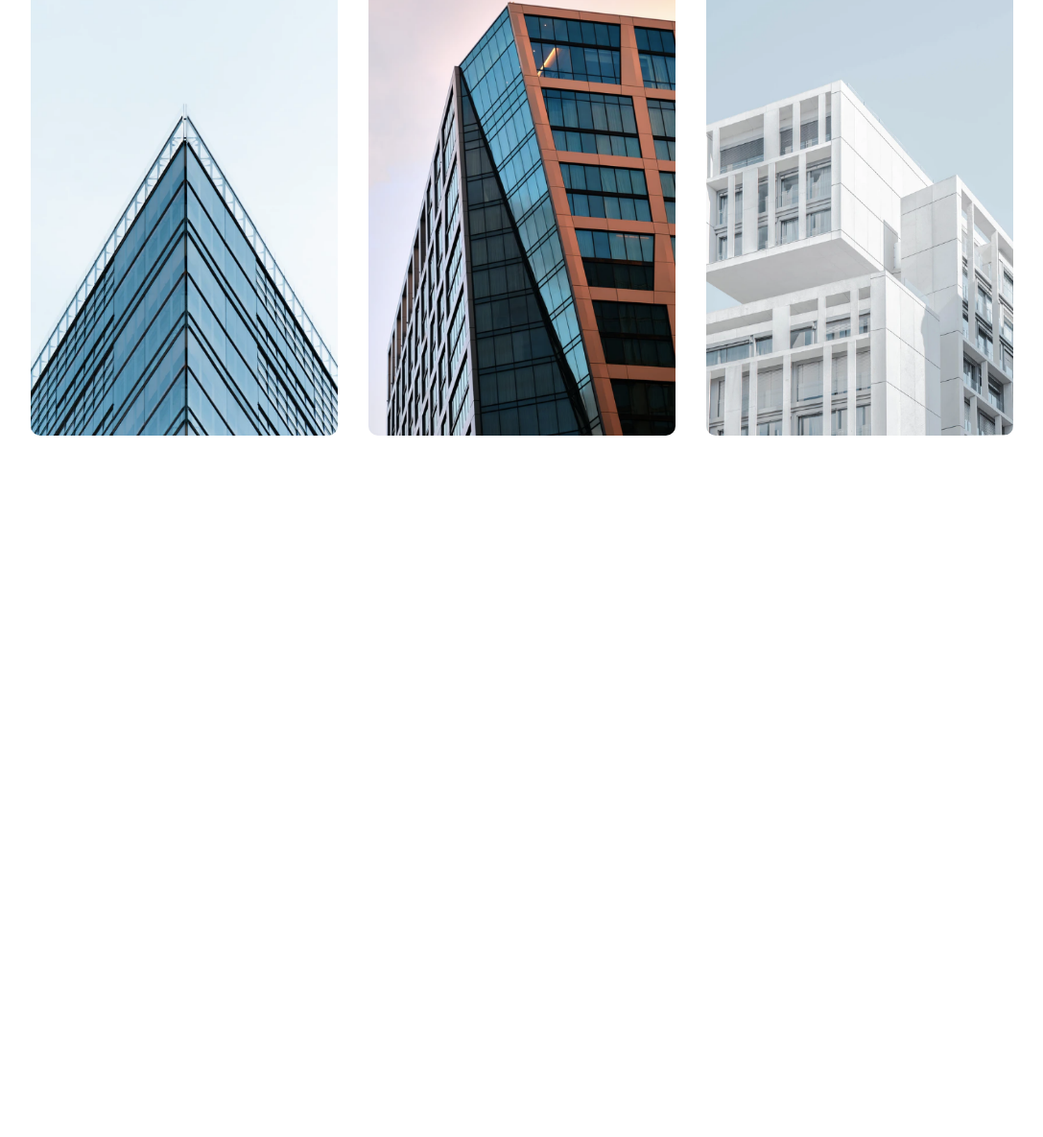
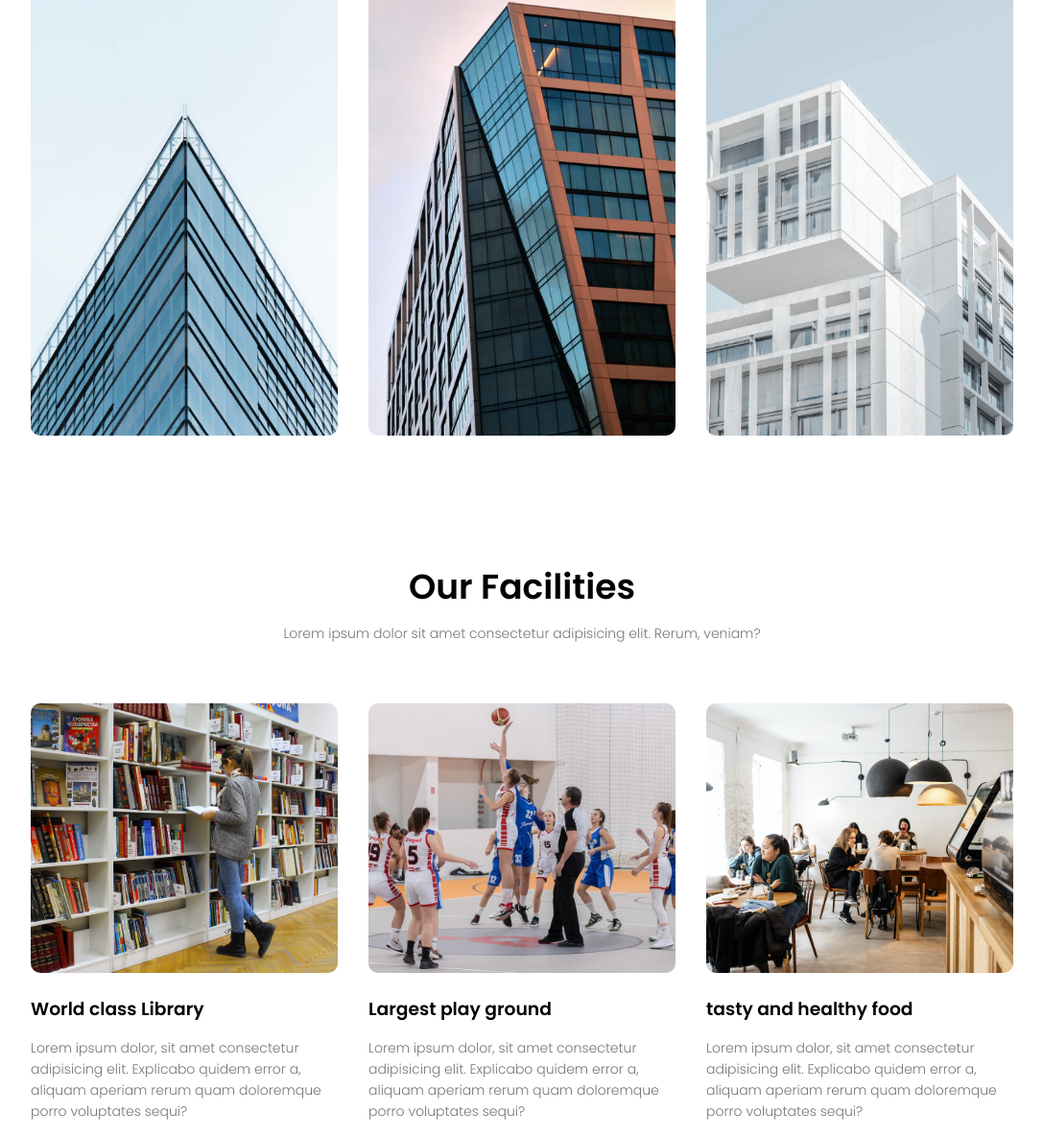
Before and after one commit to dev-ashik/eduford-portfolio-html, a plain HTML site: page index.html in a window 1280 px wide. Shown: the part 1617-2802 px from the top of the page at 96% size, without its empty margins (96-1183 px from the left). Before the commit the page ends 2101 px from the top, so only its background shows below. Drawn offline with Linux system fonts and the light colour scheme.

Commit message:
facilities

```diff
--- a/index.html
+++ b/index.html
@@ -86,6 +86,31 @@
         </div>
     </section>
 
+    <!-- Facilities -->
+    <section class="facilities">
+        <h1>our facilities</h1>
+        <p>Lorem ipsum dolor sit amet consectetur adipisicing elit. Rerum, veniam?</p>
+
+
+        <div class="row">
+            <div class="facilities-col">
+                <img src="./image/library.png" alt="">
+                <h3>World class Library</h3>
+                <p>Lorem ipsum dolor, sit amet consectetur adipisicing elit. Explicabo quidem error a, aliquam aperiam rerum quam doloremque porro voluptates sequi?</p>
+            </div>
+            <div class="facilities-col">
+                <img src="./image/basketball.png" alt="">
+                <h3>Largest play ground</h3>
+                <p>Lorem ipsum dolor, sit amet consectetur adipisicing elit. Explicabo quidem error a, aliquam aperiam rerum quam doloremque porro voluptates sequi?</p>
+            </div>
+            <div class="facilities-col">
+                <img src="./image/cafeteria.png" alt="">
+                <h3>tasty and healthy food</h3>
+                <p>Lorem ipsum dolor, sit amet consectetur adipisicing elit. Explicabo quidem error a, aliquam aperiam rerum quam doloremque porro voluptates sequi?</p>
+            </div>
+        </div>
+    </section>
+
 
 
     <script src="./app.js"></script>
--- a/style.css
+++ b/style.css
@@ -212,6 +212,38 @@ h3 {
     opacity: 1;
 }
 
+/* facilities */
+
+.facilities {
+    width: 80%;
+    margin: auto;
+    text-align: center;
+    padding-top: 100px;
+}
+
+
+.facilities-col {
+    border-radius: 10px;
+    margin-bottom: 5%;
+    text-align: left;
+}
+
+.facilities-col img {
+    width: 100%;
+    border-radius: 10px;
+    object-fit: cover;
+}
+
+.facilities-col p {
+    padding: 0;
+}
+
+.facilities-col h3 {
+    margin-top: 16px;
+    margin-bottom: 15px;
+    text-align: left;
+}
+
 
 
 
```
